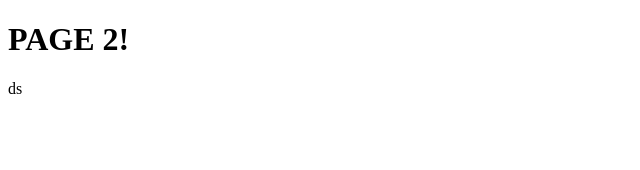
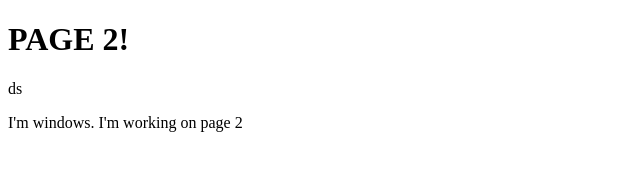
Before and after one commit to danielduri/pruebaGit, a plain HTML site: page page2.html in a window 1280 px wide. Shown: the whole page, without its empty margins (0-640 px from the left). Drawn offline with Linux system fonts and the light colour scheme.

Commit message:
p2 conflict

```diff
--- a/page2.html
+++ b/page2.html
@@ -7,5 +7,6 @@
 <body>
 <h1>PAGE 2!</h1>
 <p>ds</p>
+<p>I'm windows. I'm working on page 2</p>
 </body>
 </html>
```
